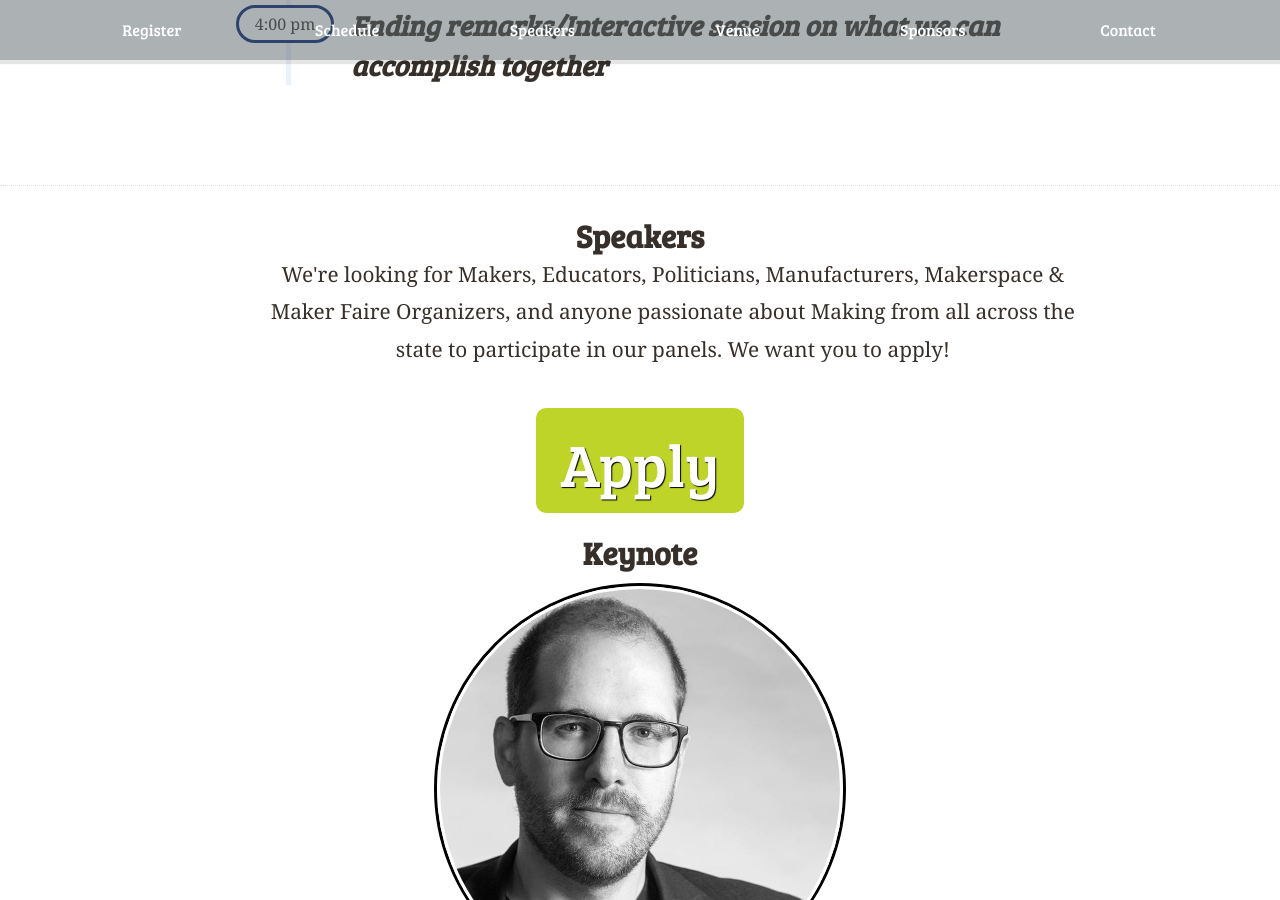
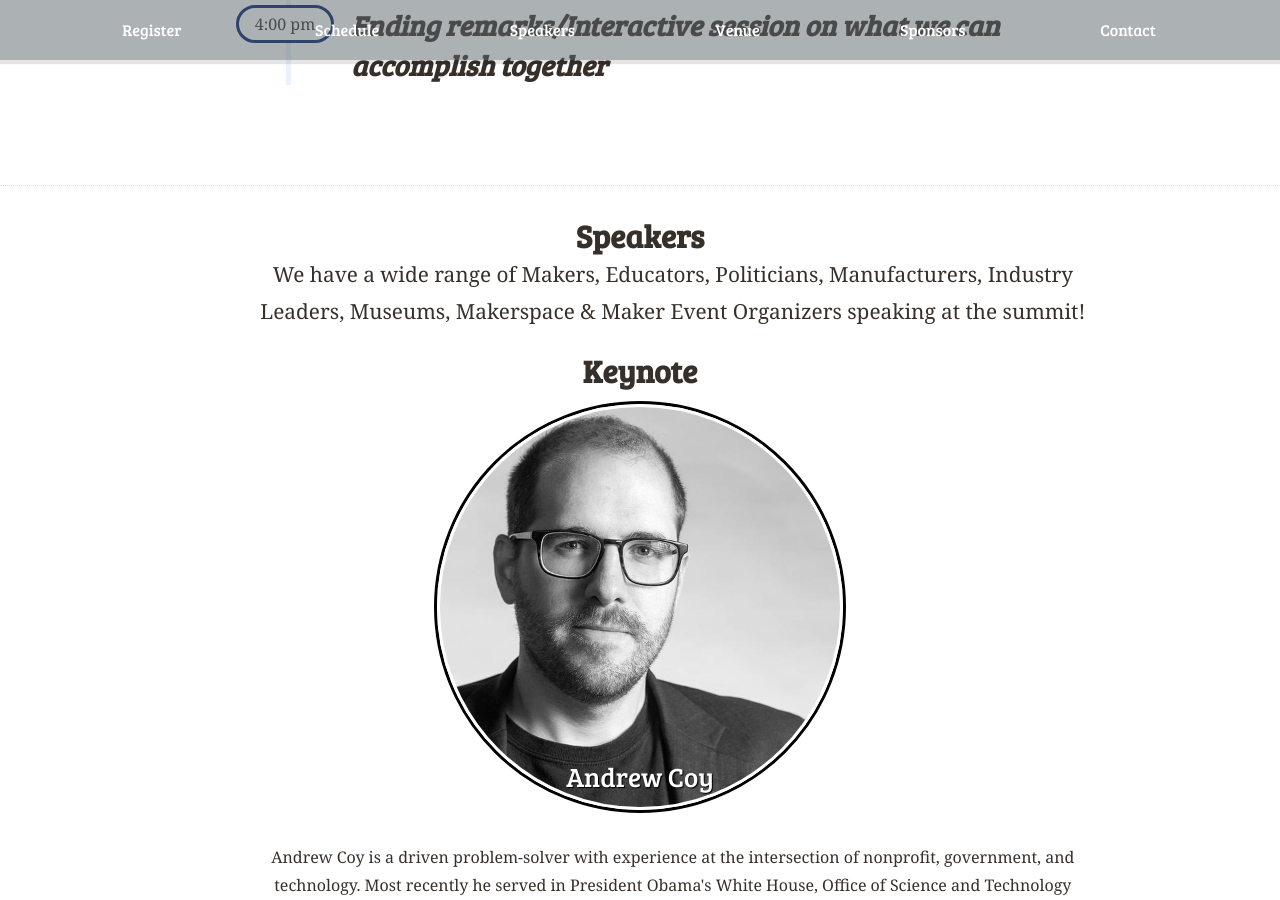
Before and after one commit to nysmakers/nysmakers.github.io, a Jekyll site: the page built from index.html, in a window 1280 px wide and 900 px high, scrolled down 3113 px. Built offline with Jekyll 4.4.1, drawn with Linux system fonts in a browser that asks for light colours; some web fonts are replaced; comment, search, counter and statistics services are not loaded.

Commit message:
Removed speaker application link

```diff
--- a/index.html
+++ b/index.html
@@ -145,10 +145,7 @@ title: New York Maker Summit - March 24th, 2017 - Albany, NY
   <section class="row-fluid" id="speakers">
     <h2 class="text-center">Speakers</h2>
     <p class="span8 offset2 text-center">
-      We're looking for Makers, Educators, Politicians, Manufacturers, Makerspace &amp Maker Faire Organizers, and anyone passionate about Making from all across the state to participate in our panels. We want you to apply!
-    </p>
-    <p class="text-center" style="clear:both;">
-      <a class="punch" href="http://bit.ly/NYSMakerSummitSpeaker">Apply</a>
+      We have a wide range of Makers, Educators, Politicians, Manufacturers, Industry Leaders, Museums, Makerspace &amp Maker Event Organizers speaking at the summit!
     </p>
     <h2 class="text-center">Keynote</h2>
     <ul id="keynotes">
```
